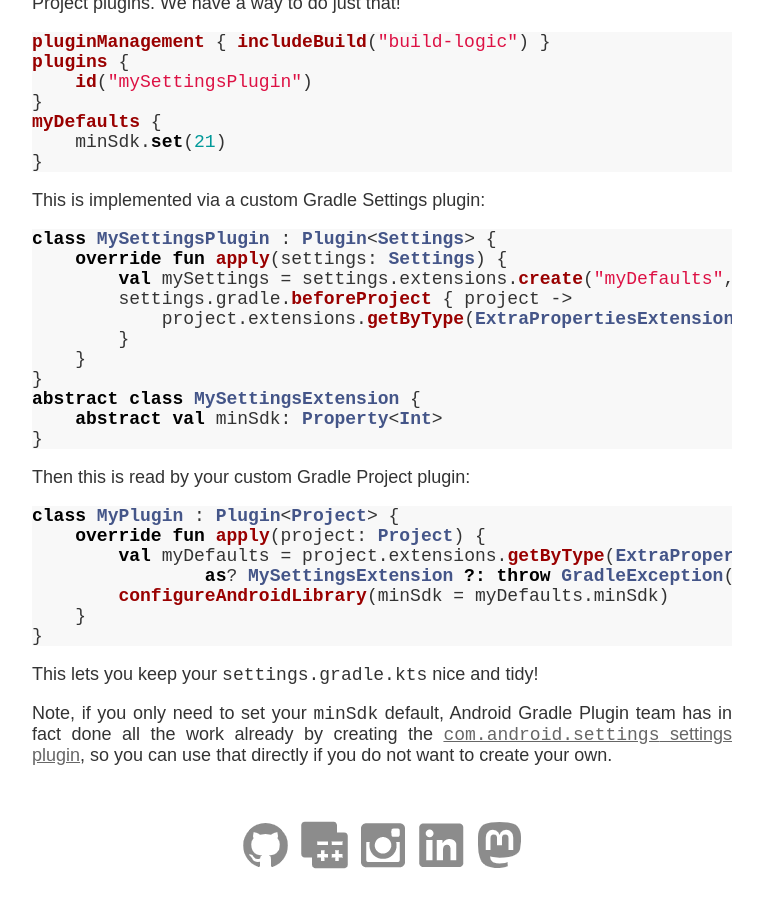
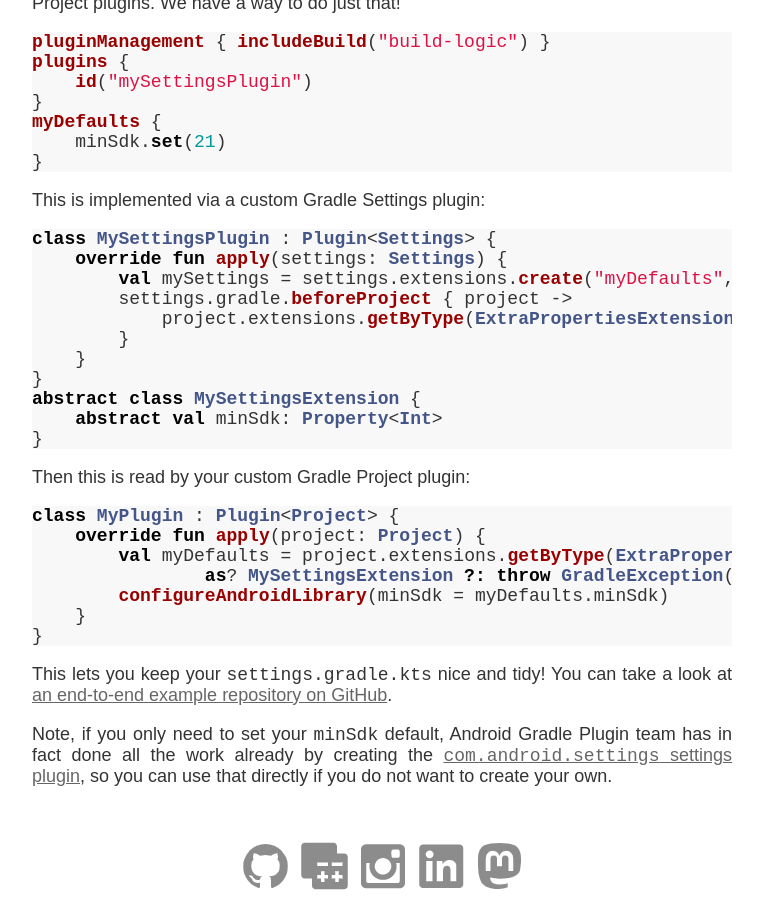
Before and after one commit to liutikas/liutikas.github.io, a Jekyll site: the page built from _posts/2024-10-28-DRY-Gradle-Configuration-Values.md, in a window 1280 px wide and 900 px high, scrolled down 1202 px. Shown: the whole window, without its empty margins (258-1021 px from the left). Built offline with Jekyll 4.4.1, drawn with Linux system fonts in a browser that asks for light colours; before the commit the page ends 2081 px from its top, so only the background shows below that.

Commit message:
Upgrade jekyll

````diff
--- a/Gemfile
+++ b/Gemfile
@@ -19,3 +19,5 @@ gem 'tzinfo-data', platforms: [:mingw, :mswin, :x64_mingw, :jruby]
 
 gem 'jekyll-feed'
 gem "webrick", "~> 1.8"
+
+gem "ffi", force_ruby_platform: true
--- a/_posts/2024-10-28-DRY-Gradle-Configuration-Values.md
+++ b/_posts/2024-10-28-DRY-Gradle-Configuration-Values.md
@@ -79,7 +79,8 @@ class MyPlugin : Plugin<Project> {
 }
 ```
 
-This lets you keep your `settings.gradle.kts` nice and tidy!
+This lets you keep your `settings.gradle.kts` nice and tidy! You can take a look at [an end-to-end example repository
+on GitHub](https://github.com/liutikas/gradle-share-configuration).
 
 Note, if you only need to set your `minSdk` default, Android Gradle Plugin team has in fact done all the work already
 by creating the [`com.android.settings` settings plugin](https://developer.android.com/reference/tools/gradle-api/8.7/com/android/build/api/dsl/SettingsExtension#minSdk()),
````
Also changed, not shown: Gemfile.lock.
